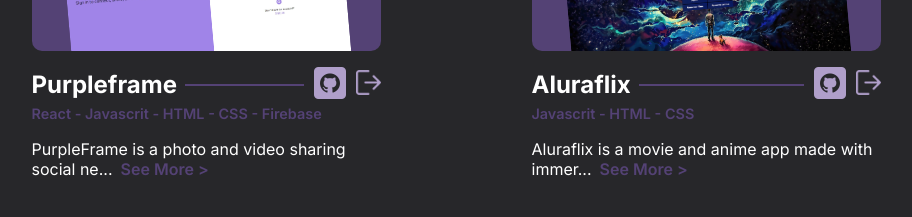
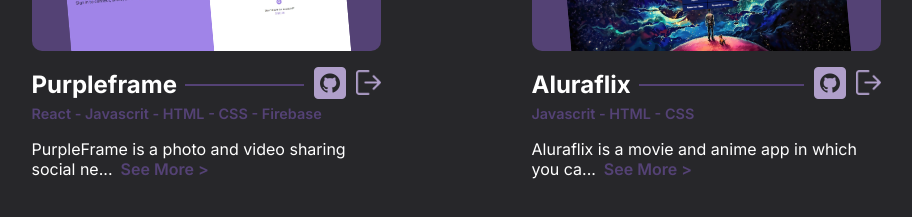
Before and after one commit to ythiago03/ythiago03-porfolio, a React (Vite) app: page / in a window 1280 px wide. Shown: the part 2760-2977 px from the top of the page, without its empty margins (184-1096 px from the left). Built offline with nearby package versions, Linux system fonts and the light colour scheme.

Commit message:
Fixing write erros

```diff
--- a/src/App.tsx
+++ b/src/App.tsx
@@ -224,7 +224,7 @@ const App = () => {
                 tecs={['React','Javascrit','HTML', 'CSS', 'Firebase']}
                 repo="https://github.com/ythiago03/purpleframe"
                 demo="https://purpleframe.vercel.app/login"
-                desc={languageToggle ? 'PurpleFrame é um serviço de rede social de compartilhamento de fotos e vídeos de propriedade.' : 'PurpleFrame is a photo and video sharing social networking service.' }
+                desc={languageToggle ? 'PurpleFrame é um serviço de rede social de compartilhamento de fotos e vídeos.' : 'PurpleFrame is a photo and video sharing social networking service.' }
               />
               <CardProject
                 cardCover={aluraFlixImg}
@@ -232,7 +232,7 @@ const App = () => {
                 tecs={['Javascrit','HTML', 'CSS']}
                 repo="https://github.com/ythiago03/aluraImersao/tree/main/aula4-5"
                 demo="https://ythiagoalurafilx.netlify.app/"
-                desc={languageToggle ? 'Aluraflix é um aplicativo de filmes e animes feito com imersão no qual você pode adicionar novos filmes/animes ou removê-los.' : 'Aluraflix is a movie and anime app made with immersion dev in which you can add new movies/animes or remove them.' }
+                desc={languageToggle ? 'Aluraflix é um aplicativo de filmes e animes no qual você pode adicionar novos filmes/animes ou removê-los.' : 'Aluraflix is a movie and anime app in which you can add new movies/animes or remove them.' }
               />
               <CardProject
                 cardCover={homzyImg}
```
